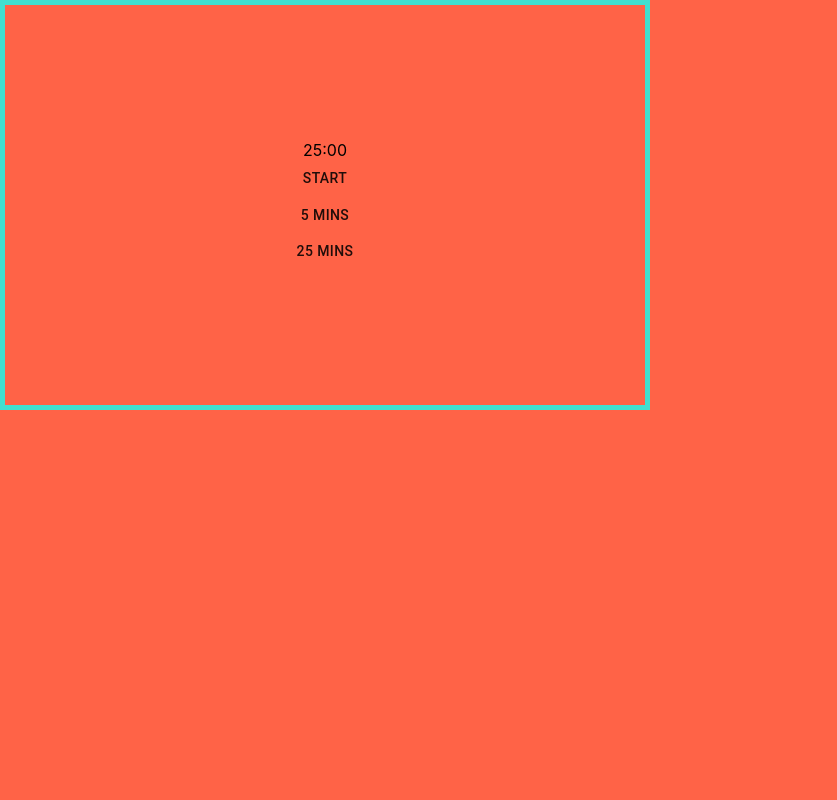
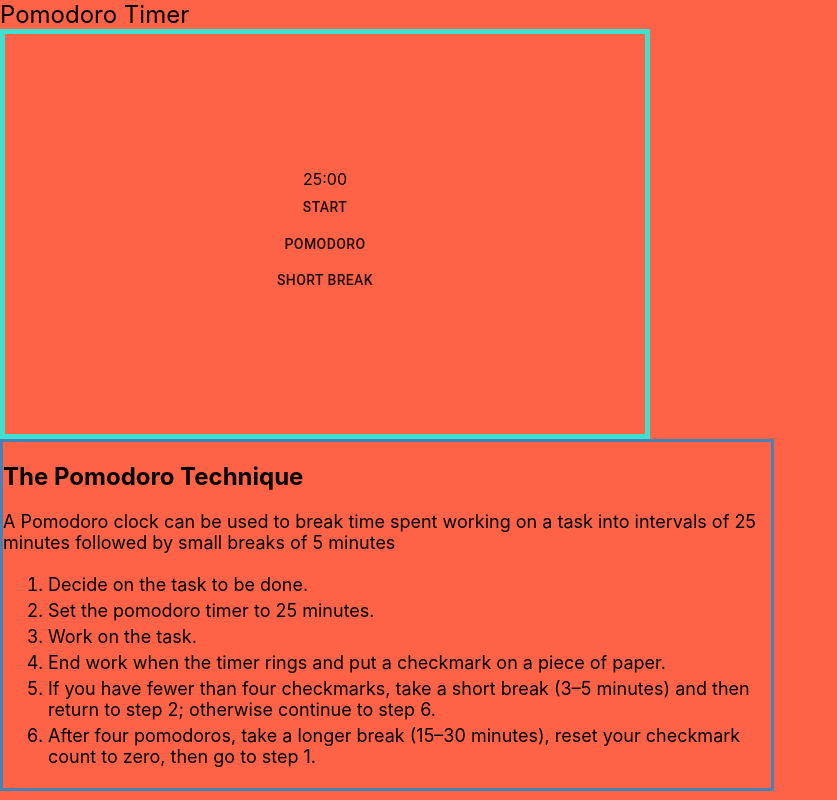
Before and after one commit to vp684/dev-pomodoro, a React (Create React App) app: page / in a window 1280 px wide. Shown: the whole page, without its empty margins (0-837 px from the left). Built offline with nearby package versions, Linux system fonts and the light colour scheme.

Commit message:
about information

```diff
--- a/src/App.css
+++ b/src/App.css
@@ -23,3 +23,29 @@
   border-width: 5px;
 
 }
+
+
+/* About */
+
+.about-container {
+  display: flex;
+  flex-direction: column;
+  border: steelblue;
+  border-style: solid;
+  width: 60%;
+
+
+}
+
+#title {
+  font-size: x-large;
+}
+
+li {
+  margin: 5px;
+  font-size: large;
+}
+
+p {
+  font-size: large;
+}
--- a/src/App.js
+++ b/src/App.js
@@ -3,11 +3,14 @@ import './App.css';
 
 import ClockOpts from './comps/clock/ClockOpts'
 import Clock from './comps/clock/Clock'
+import About from './comps/about/About'
 
 function App() {
   return (
     <div className="app">
+      <p id="title">Pomodoro Timer</p>
       <Clock className="clock"/>
+      <About/>
     </div>
   );
 }
--- /dev/null
+++ b/src/comps/about/About.js
@@ -0,0 +1,26 @@
+import React from 'react'
+
+function About() {
+    return (
+        <div className="about-container">
+            <h2>The Pomodoro Technique</h2>
+            <p>A Pomodoro clock can be used to break time spent working on a task into intervals of 25 minutes
+                followed by small breaks of 5 minutes</p>
+            <ol>
+                <li>Decide on the task to be done.</li>
+                <li>Set the pomodoro timer to 25 minutes.</li>
+                <li>Work on the task.</li>
+                <li>End work when the timer rings and put a checkmark on a piece of paper.</li>
+
+                <li>If you have fewer than four checkmarks, take a short break (3–5 minutes) and
+                     then return to step 2; otherwise continue to step 6.</li>
+
+                <li>After four pomodoros, take a longer break (15–30 minutes),
+                    reset your checkmark count to zero, then go to step 1.</li>
+            </ol>
+            <p></p>
+        </div>
+    )
+}
+
+export default About
--- a/src/comps/clock/Clock.js
+++ b/src/comps/clock/Clock.js
@@ -55,8 +55,10 @@ function Clock() {
         <div className="clock-container">
             <div id="timer-mins"> {displayTime} </div>
             <Button onClick={toggleTimer}>{pause ? "Start": "Pause"}</Button>
-            <Button onClick={()=>{changeMins(5)}}>5 Mins</Button>
-            <Button onClick={()=>{changeMins(25)}}>25 Mins</Button>
+            <Button onClick={()=>{changeMins(25)}}>Pomodoro</Button>
+            <Button onClick={()=>{changeMins(5)}}>Short Break</Button>
+
+
         </div>
     )
 }
--- a/src/index.css
+++ b/src/index.css
@@ -6,6 +6,9 @@ body {
   -webkit-font-smoothing: antialiased;
   -moz-osx-font-smoothing: grayscale;
 }
+p {
+  margin: 0;
+}
 
 code {
   font-family: source-code-pro, Menlo, Monaco, Consolas, 'Courier New',
```
